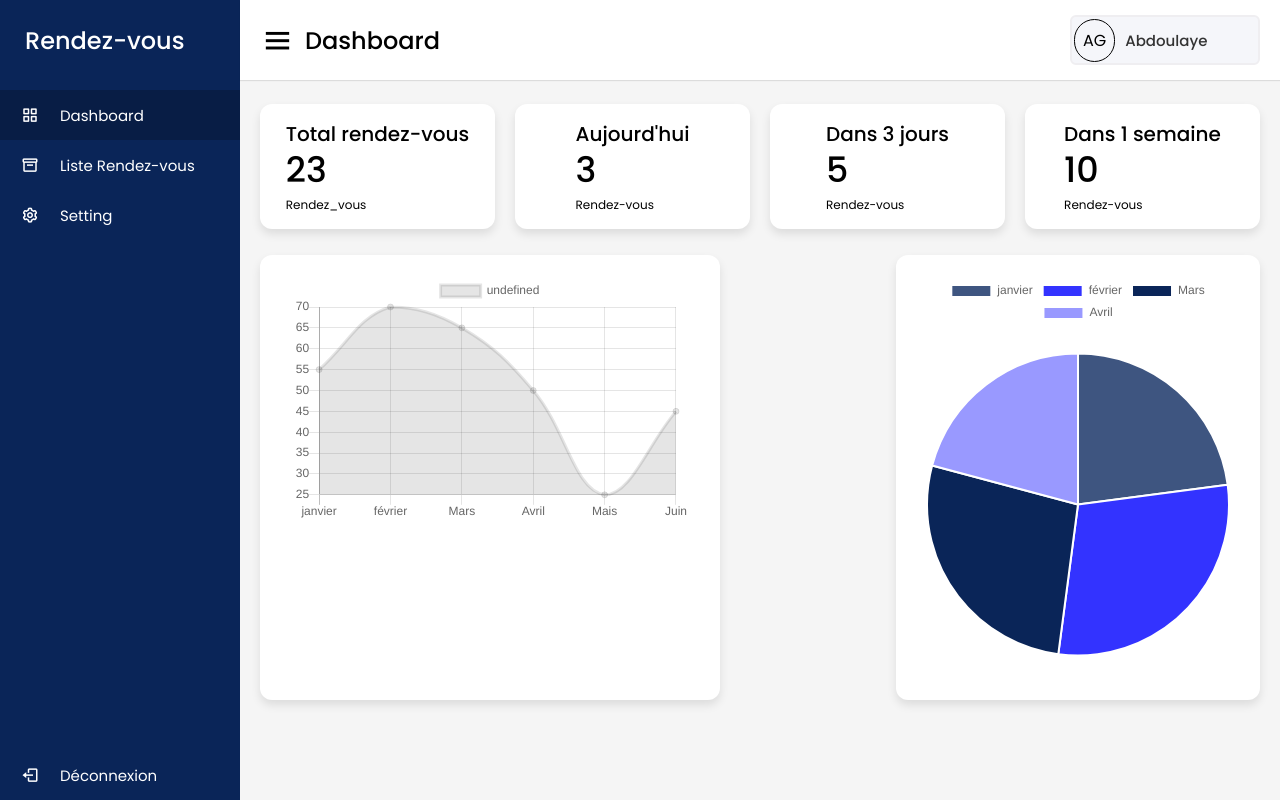
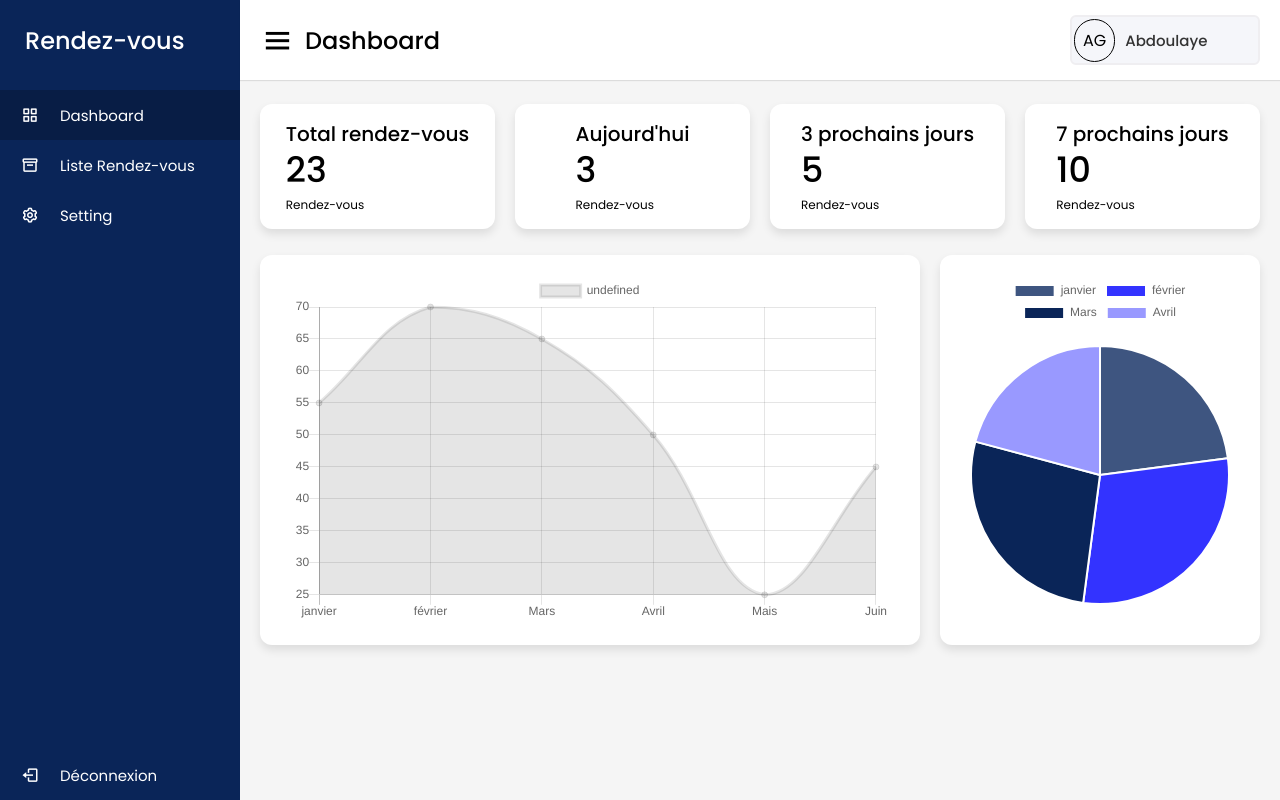
Before and after one commit to Abdoulaye12/Prise_de_rendez-vous, a PHP site: page /Iadmin/index.php in a window 1280 px wide. Run offline with PHP 8.4, Linux system fonts and the light colour scheme; a user stored in the database is signed in; data comes from the database, SQL or seed files in the repository.

Commit message:
derniers modifs

```diff
--- a/Iadmin/index.php
+++ b/Iadmin/index.php
@@ -120,7 +120,7 @@
               <div class="box-topic">Total rendez-vous</div>
               <div class="number"><?php echo $nbligne['countid']; ?></div>
               <div class="indicator">
-                <span class="text">Rendez_vous</span>
+                <span class="text">Rendez-vous</span>
               </div>
             </div>
           </div>
@@ -135,7 +135,7 @@
           </div>
           <div class="box">
             <div class="right-side">
-              <div class="box-topic">Dans 3 jours</div>
+              <div class="box-topic">3 prochains jours</div>
               <div class="number"><?php echo $b; ?></div>
               <div class="indicator">
                 <span class="text">Rendez-vous</span>
@@ -144,7 +144,7 @@
           </div>
           <div class="box">
             <div class="right-side">
-              <div class="box-topic">Dans 1 semaine</div>
+              <div class="box-topic">7 prochains jours</div>
               <div class="number"><?php echo $c; ?></div>
               <div class="indicator">
                 <span class="text">Rendez-vous</span>
@@ -154,7 +154,7 @@
         </div>
         <div class="sales-boxes">
           <div class="recent-sales box">
-            <canvas id="myChart" width="400" height="250"></canvas>
+            <canvas id="myChart" width="600" height="350"></canvas>
             <script>
               const ctx = document.getElementById('myChart').getContext('2d');
               const myChart = new Chart(ctx, {
```
